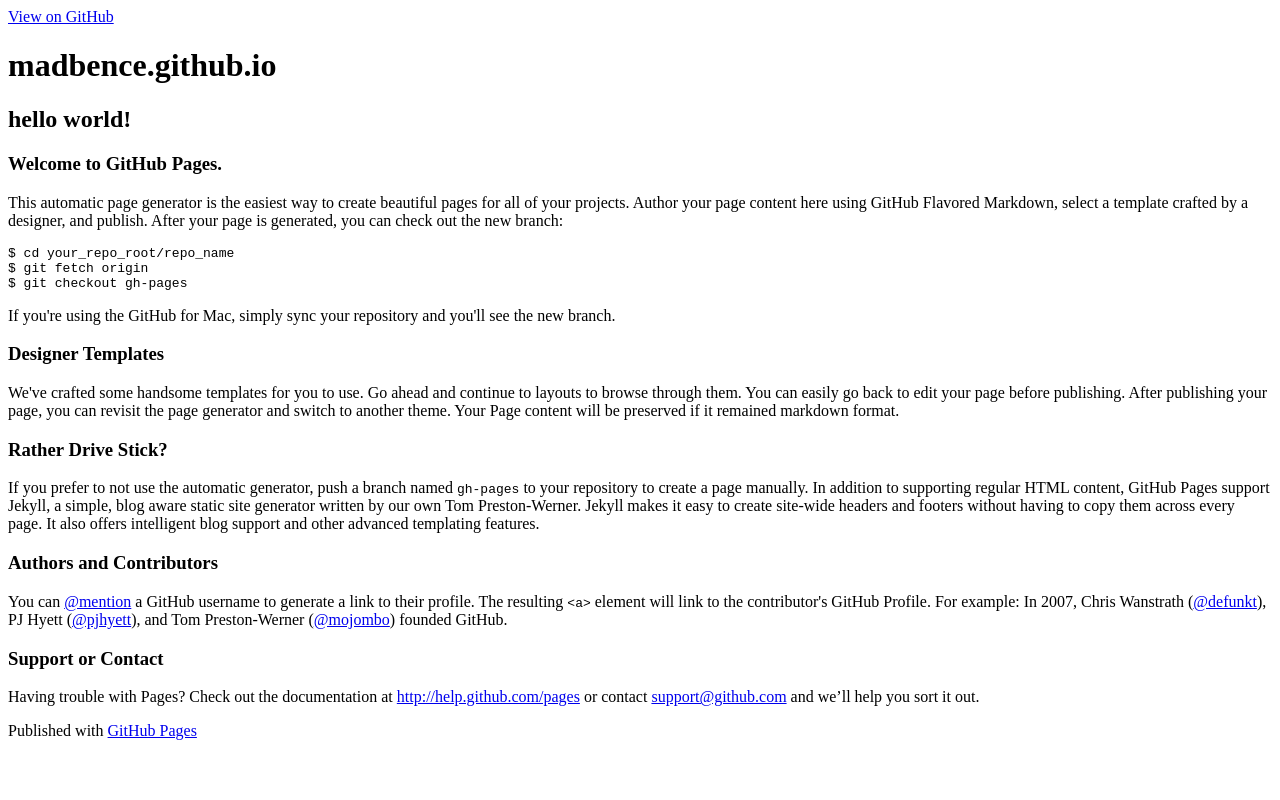
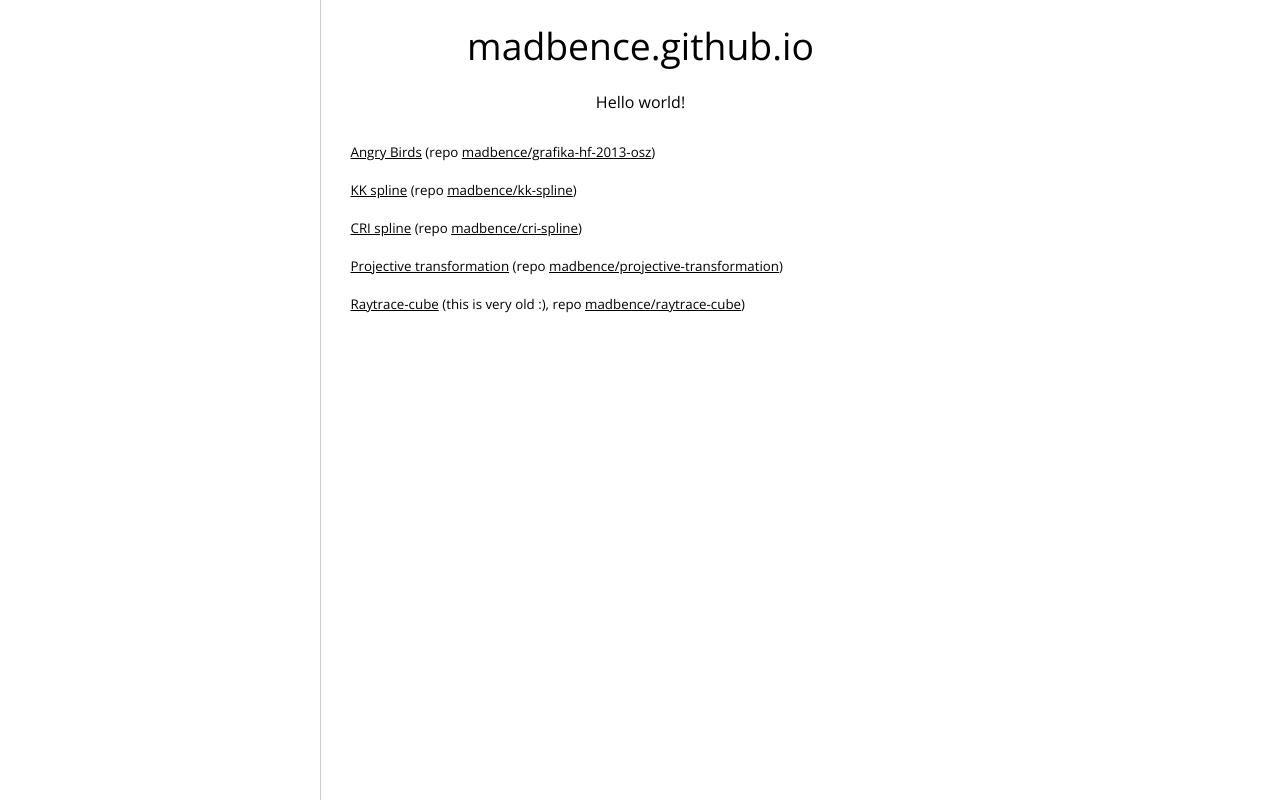
Before and after one commit to madbence/madbence.github.io, a plain HTML site: page index.html in a window 1280 px wide. Drawn offline with nearby package versions, Linux system fonts and the light colour scheme.

Commit message:
New index.html added

```diff
--- a/index.html
+++ b/index.html
@@ -1,79 +1,94 @@
+
 <!DOCTYPE html>
 <html>
+  <head>
+    <title>madbence.github.io</title>
+    <meta charset="utf-8" />
+    <link href='http://fonts.googleapis.com/css?family=Open+Sans:300,400&subset=latin,latin-ext' rel='stylesheet' type='text/css'>
+    <style>
+* { margin: 0; padding: 0; }
+html { height: 100%; }
+body {
+  font-size: 14pt;
+  font-family: "Open Sans", "Helvetica Neue", Helvetica, Arial, sans-serif;
+  font-weight: 300;
+  height: 100%;
+}
+h1, h3 {
+  padding-top: 20px;
+  font-weight: 300;
+  text-align: center;
+}
+h3 {
+  font-size: 12pt;
+  margin-bottom: 20px;
+}
+#wrapper {
+  width: 600px;
+  margin: 0 auto;
+  padding: 0 20px;
+  border-left: 1px solid #ccc;
+  min-height: 100%;
+}
+canvas {
+  border: 1px solid #ccc;
+  box-shadow: 0 0 40px rgba(0,0,0,0.2);
+}
+#kifogas {
+  font-size: 8pt;
+  margin-top: 20px;
+}
+a:link {
+  color: black;
+}
+a:visited {
+  color: inherit;
+}
+ul {
+  list-style: none;
+}
+li {
+  padding: 10px;
+  font-size: 10pt;
+}
+    </style>
+  </head>
+  <body>
+    <div id="wrapper">
+      <h1>madbence.github.io</h1>
+      <h3>Hello world!</h3>
+      <ul>
+        <li>
+          <a href="/grafika-hf-2013-osz">Angry Birds</a>
+          (repo <a href="https://github.com/madbence/grafika-hf-2013-osz">madbence/grafika-hf-2013-osz</a>)
+        </li>
+        <li>
+          <a href="/kk-spline">KK spline</a>
+          (repo <a href="https://github.com/madbence/kk-spline">madbence/kk-spline</a>)
+        </li>
+        <li>
+          <a href="/cri-spline">CRI spline</a>
+          (repo <a href="https://github.com/madbence/cri-spline">madbence/cri-spline</a>)
+        </li>
+        <li>
+          <a href="/projective-transformation">Projective transformation</a>
+          (repo <a href="https://github.com/madbence/projective-transformation">madbence/projective-transformation</a>)
+        </li>
+        <li>
+          <a href="/raytrace-cube">Raytrace-cube</a>
+          (this is very old :), repo <a href="https://github.com/madbence/raytrace-cube">madbence/raytrace-cube</a>)
+        </li>
+      </ul>
+    </div>
+    <script>
+      (function(i,s,o,g,r,a,m){i['GoogleAnalyticsObject']=r;i[r]=i[r]||function(){
+      (i[r].q=i[r].q||[]).push(arguments)},i[r].l=1*new Date();a=s.createElement(o),
+      m=s.getElementsByTagName(o)[0];a.async=1;a.src=g;m.parentNode.insertBefore(a,m)
+      })(window,document,'script','//www.google-analytics.com/analytics.js','ga');
 
-  <head>
-    <meta charset='utf-8' />
-    <meta http-equiv="X-UA-Compatible" content="chrome=1" />
-    <meta name="description" content="madbence.github.io : hello world!" />
+      ga('create', 'UA-40829040-1', 'madbence.github.io');
+      ga('send', 'pageview');
 
-    <link rel="stylesheet" type="text/css" media="screen" href="stylesheets/stylesheet.css">
-
-    <title>madbence.github.io</title>
-  </head>
-
-  <body>
-
-    <!-- HEADER -->
-    <div id="header_wrap" class="outer">
-        <header class="inner">
-          <a id="forkme_banner" href="https://github.com/madbence">View on GitHub</a>
-
-          <h1 id="project_title">madbence.github.io</h1>
-          <h2 id="project_tagline">hello world!</h2>
-
-        </header>
-    </div>
-
-    <!-- MAIN CONTENT -->
-    <div id="main_content_wrap" class="outer">
-      <section id="main_content" class="inner">
-        <h3>Welcome to GitHub Pages.</h3>
-
-<p>This automatic page generator is the easiest way to create beautiful pages for all of your projects. Author your page content here using GitHub Flavored Markdown, select a template crafted by a designer, and publish. After your page is generated, you can check out the new branch:</p>
-
-<pre><code>$ cd your_repo_root/repo_name
-$ git fetch origin
-$ git checkout gh-pages
-</code></pre>
-
-<p>If you're using the GitHub for Mac, simply sync your repository and you'll see the new branch.</p>
-
-<h3>Designer Templates</h3>
-
-<p>We've crafted some handsome templates for you to use. Go ahead and continue to layouts to browse through them. You can easily go back to edit your page before publishing. After publishing your page, you can revisit the page generator and switch to another theme. Your Page content will be preserved if it remained markdown format.</p>
-
-<h3>Rather Drive Stick?</h3>
-
-<p>If you prefer to not use the automatic generator, push a branch named <code>gh-pages</code> to your repository to create a page manually. In addition to supporting regular HTML content, GitHub Pages support Jekyll, a simple, blog aware static site generator written by our own Tom Preston-Werner. Jekyll makes it easy to create site-wide headers and footers without having to copy them across every page. It also offers intelligent blog support and other advanced templating features.</p>
-
-<h3>Authors and Contributors</h3>
-
-<p>You can <a href="https://github.com/blog/821" class="user-mention">@mention</a> a GitHub username to generate a link to their profile. The resulting <code>&lt;a&gt;</code> element will link to the contributor's GitHub Profile. For example: In 2007, Chris Wanstrath (<a href="https://github.com/defunkt" class="user-mention">@defunkt</a>), PJ Hyett (<a href="https://github.com/pjhyett" class="user-mention">@pjhyett</a>), and Tom Preston-Werner (<a href="https://github.com/mojombo" class="user-mention">@mojombo</a>) founded GitHub.</p>
-
-<h3>Support or Contact</h3>
-
-<p>Having trouble with Pages? Check out the documentation at <a href="http://help.github.com/pages">http://help.github.com/pages</a> or contact <a href="mailto:support@github.com">support@github.com</a> and we’ll help you sort it out.</p>
-      </section>
-    </div>
-
-    <!-- FOOTER  -->
-    <div id="footer_wrap" class="outer">
-      <footer class="inner">
-        <p>Published with <a href="http://pages.github.com">GitHub Pages</a></p>
-      </footer>
-    </div>
-
-              <script type="text/javascript">
-            var gaJsHost = (("https:" == document.location.protocol) ? "https://ssl." : "http://www.");
-            document.write(unescape("%3Cscript src='" + gaJsHost + "google-analytics.com/ga.js' type='text/javascript'%3E%3C/script%3E"));
-          </script>
-          <script type="text/javascript">
-            try {
-              var pageTracker = _gat._getTracker("UA-40829040-1");
-            pageTracker._trackPageview();
-            } catch(err) {}
-          </script>
-
-
+    </script>
   </body>
 </html>
```
